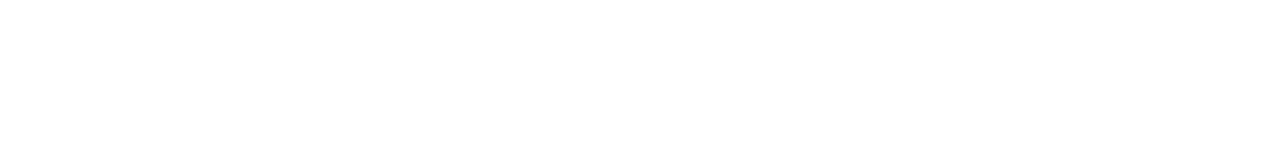
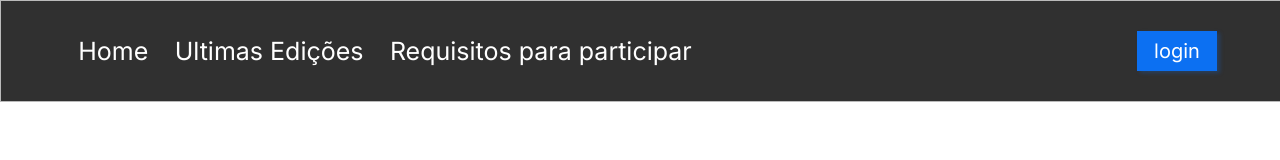
Before and after one commit to jarrieFellip/bootcamp-dnc2, a plain HTML site: page index.html in a window 1280 px wide. Drawn offline with Linux system fonts and the light colour scheme.

Commit message:
Criação do estilo CSS do Menu

```diff
--- /dev/null
+++ b/estilo.css
@@ -0,0 +1,57 @@
+/* importação de Fonte */
+@import url('https://fonts.googleapis.com/css2?family=Inter:wght@100;400&display=swap');
+
+body{
+    margin: 0px;  /*MAGEM EXTERNA*/
+    padding: 0px; /*MARGEM INTERNA8*/
+}
+
+   /*Menu de navegação Principal*/
+
+   #principal {
+    width: 100%;
+    height: 100px;
+    border: 1px solid black;
+    background-color: #303030;
+    display: flex;
+    justify-content: space-between;
+    align-items: center;
+    border: 1px solid #bababa;
+}
+
+    #menu{
+        display: flex;
+        width: 50%;
+        justify-content: space-around;
+        align-items: center;
+        margin-left: 5%;
+    }
+
+    #principal div a{
+        font-family: 'Inter';
+        font-size: 25px;
+        font-weight: 600px; /*largura*/
+        color: white;
+        text-decoration: none;
+    }
+
+        #principal div a:hover{    /*hover é um seletor de pseudo classe ativado atraves dos (dois pontos) ":"*/
+            color: #cccccc;
+        }
+
+    #principal button {
+        margin-right: 5%;
+        background-color: #0c70f2;
+        border: 0px;
+
+        height: 40px;
+        width: 80px;
+
+        font-family: 'Inter';
+        font-size: 20px;
+        font-weight: 600px;
+        color: white;
+        box-shadow: 3px 2px 4px  rgba(12, 112, 242, 0.25);
+        cursor: pointer;
+
+    }
--- a/index.html
+++ b/index.html
@@ -5,8 +5,18 @@
     <meta http-equiv="X-UA-Compatible" content="IE=edge">
     <meta name="viewport" content="width=device-width, initial-scale=1.0">
     <title>Bootcamp DNC</title>
+    <link rel="stylesheet" href="estilo.css">
 </head>
 <body>
+    <nav id="principal">
+        <div id="menu">
+            <a href="">Home</a>
+            <a href="">Ultimas Edições</a>
+            <a href="">Requisitos para participar</a>
+        </div>
+        <button>login</button>
+    </nav>
+
 
 </body>
 </html>
```
